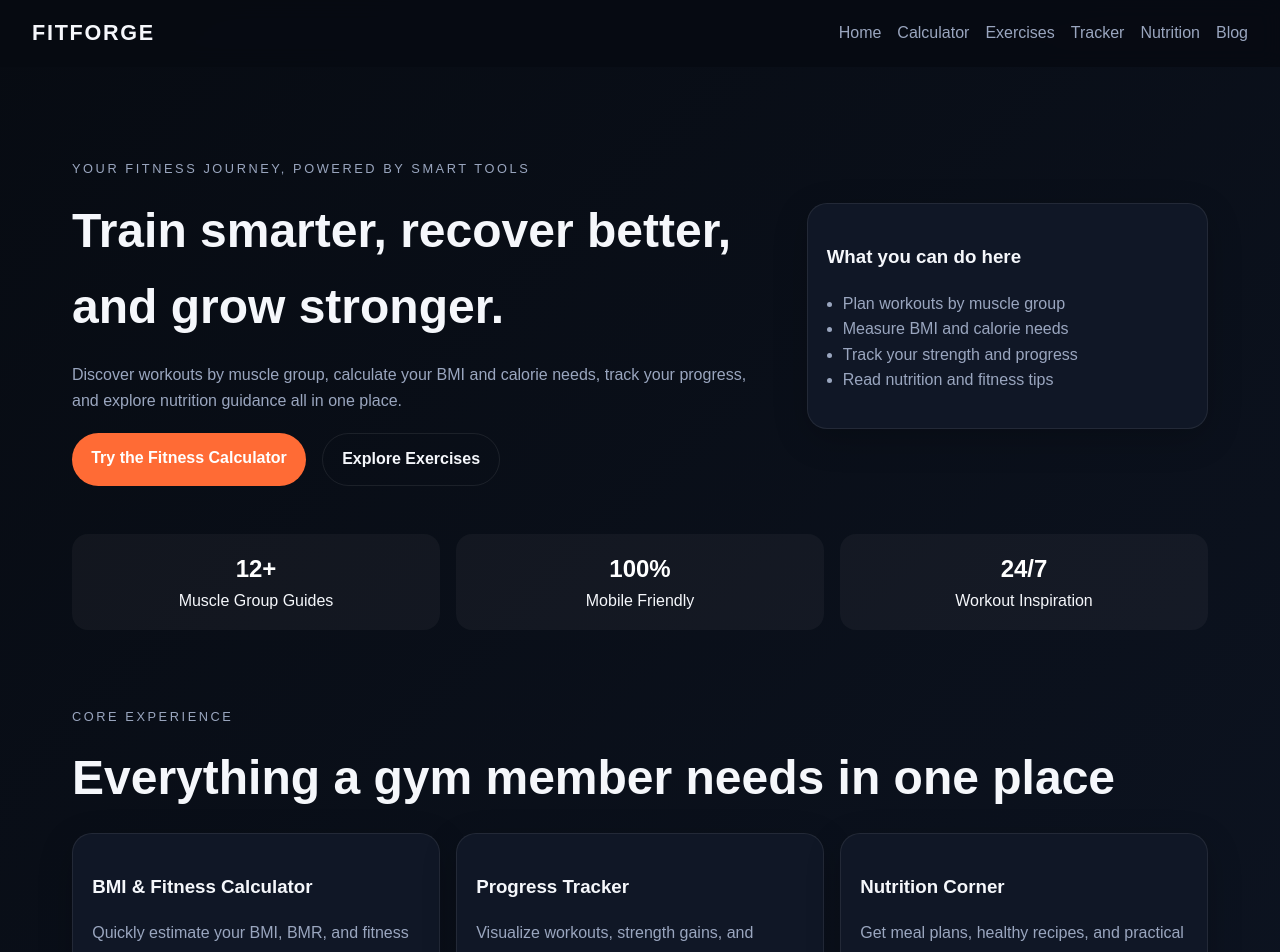
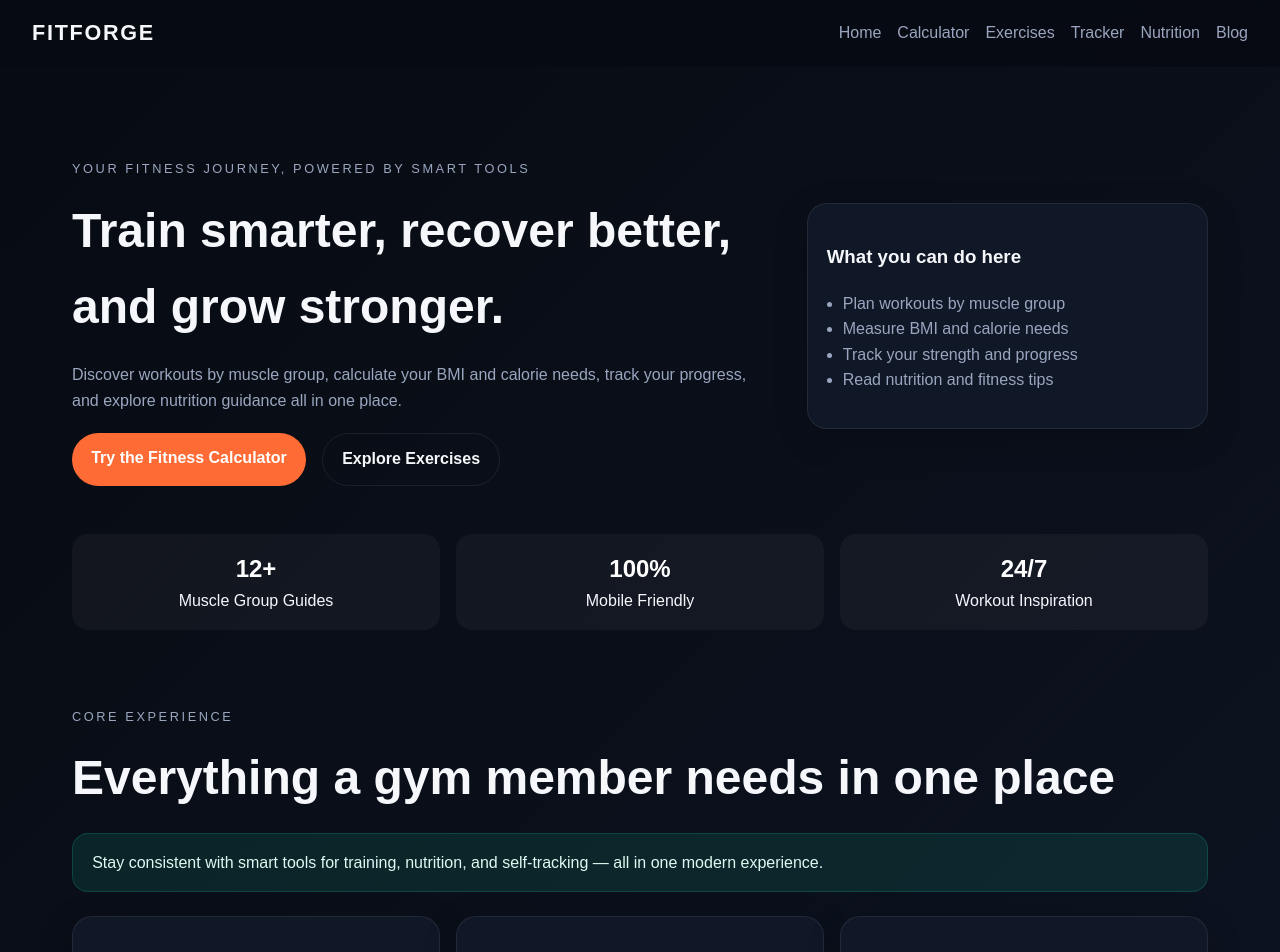
Before and after one commit to Rahul75-code/gym_App, a Next.js app: page / in a window 1280 px wide. Shown: the top 952 px of the page. Built offline with nearby package versions, Linux system fonts and the light colour scheme.

Commit message:
Add README and UI polish

```diff
--- a/app/globals.css
+++ b/app/globals.css
@@ -271,6 +271,19 @@ footer {
   color: var(--muted);
 }
 
+.info-banner {
+  margin: 1rem 0 1.5rem;
+  padding: 1rem 1.2rem;
+  border-radius: 16px;
+  background: rgba(28, 201, 160, 0.12);
+  border: 1px solid rgba(28, 201, 160, 0.2);
+}
+
+.info-banner p {
+  margin: 0;
+  color: #dff8f1;
+}
+
 @media (max-width: 900px) {
   .hero,
   .grid-2,
--- a/app/page.js
+++ b/app/page.js
@@ -52,6 +52,9 @@ export default function HomePage() {
           <p className="eyebrow">Core experience</p>
           <h2>Everything a gym member needs in one place</h2>
         </div>
+        <div className="info-banner">
+          <p>Stay consistent with smart tools for training, nutrition, and self-tracking — all in one modern experience.</p>
+        </div>
         <div className="feature-grid">
           <Link className="feature-card" href="/calculator">
             <h3>BMI & Fitness Calculator</h3>
```
Also changed, not shown: 1 other file (tests, documents, lock files or other folders).
